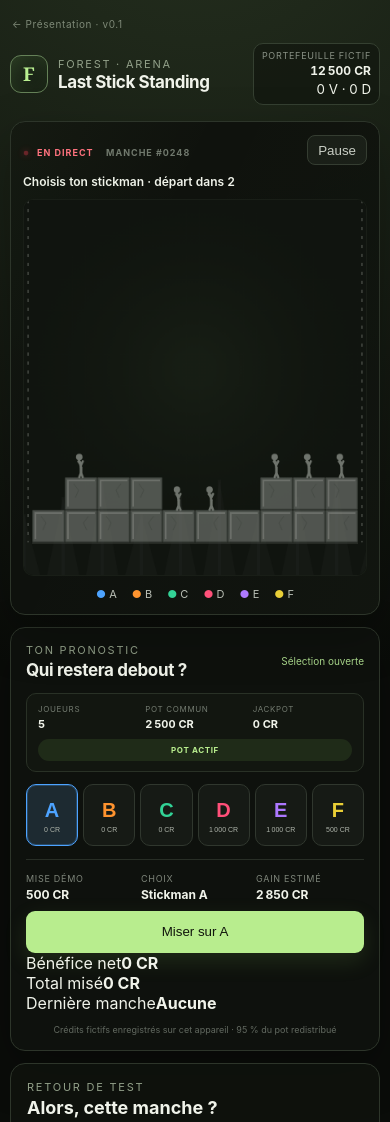
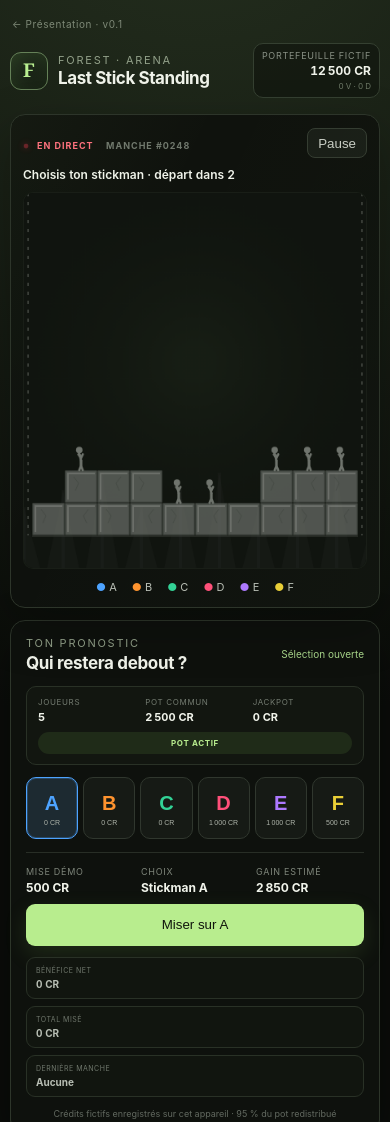
Before and after one commit to lebucheron/last-stick-standing, a plain HTML site: page play.html in a window 390 px wide. Shown: the top 1122 px of the page. Drawn offline with Linux system fonts and the light colour scheme.

Commit message:
Affiche le bilan du portefeuille

```diff
--- a/styles.css
+++ b/styles.css
@@ -31,6 +31,7 @@ body { margin: 0; min-height: 100vh; display: grid; place-items: center; padding
 .wallet { padding: 7px 10px; border: 1px solid #354031; border-radius: 10px; background: rgba(18,24,16,.78); text-align: right; }
 .wallet span { display: block; color: #899185; font-size: 9px; letter-spacing: .08em; text-transform: uppercase; }
 .wallet strong { display: block; margin-top: 2px; font-size: 12px; font-variant-numeric: tabular-nums; }
+.wallet small { display:block; margin-top:3px; color:#6f7b69; font-size:8px; font-variant-numeric:tabular-nums; }
 .arena-card, .bet-panel { border: 1px solid #2d352a; border-radius: 15px; background: rgba(14,17,13,.94); box-shadow: 0 18px 50px rgba(0,0,0,.25); }
 .arena-card { position: relative; padding: 12px; overflow: hidden; }
 .arena-card::before { content:""; position:absolute; inset:0; pointer-events:none; background:linear-gradient(115deg,rgba(184,237,142,.035),transparent 35%,rgba(184,237,142,.02)); }
@@ -78,6 +79,12 @@ canvas { position:relative; display: block; width: 100%; height: auto; aspect-ra
 .settlement-grid strong { display: block; margin-top: 3px; font-size: 11px; font-variant-numeric: tabular-nums; }
 .settlement-grid strong.positive { color: #b8ed8e; }
 .settlement-grid strong.negative { color: #ff6f7d; }
+.economy-strip { display:grid; grid-template-columns:repeat(3,1fr); gap:7px; margin-top:11px; }
+.economy-strip div { min-width:0; padding:8px 9px; border:1px solid #293126; border-radius:9px; background:#11150f; }
+.economy-strip span { display:block; color:#70786d; font-size:7px; letter-spacing:.07em; text-transform:uppercase; }
+.economy-strip strong { display:block; overflow:hidden; margin-top:3px; color:#b8beb4; font-size:10px; font-variant-numeric:tabular-nums; text-overflow:ellipsis; white-space:nowrap; }
+.economy-strip strong.positive { color:#b8ed8e; }
+.economy-strip strong.negative { color:#ff6f7d; }
 .prototype-note { margin: 11px 0 0; color: #626960; font-size: 9px; text-align: center; }
 .feedback-panel { margin-top:12px; padding:16px; border:1px solid #2d352a; border-radius:15px; background:rgba(14,17,13,.94); }
 .feedback-panel h2 { margin:3px 0 13px; font-size:18px; }
@@ -107,5 +114,6 @@ canvas { position:relative; display: block; width: 100%; height: auto; aspect-ra
   .bet-slip { grid-template-columns: repeat(3,1fr); gap: 9px 7px; }
   .bet-button { grid-column: 1 / -1; }
   .settlement-grid { grid-template-columns: repeat(2,1fr); }
+  .economy-strip { grid-template-columns:1fr; }
   .reaction-list { grid-template-columns:repeat(2,1fr); }
 }
```
